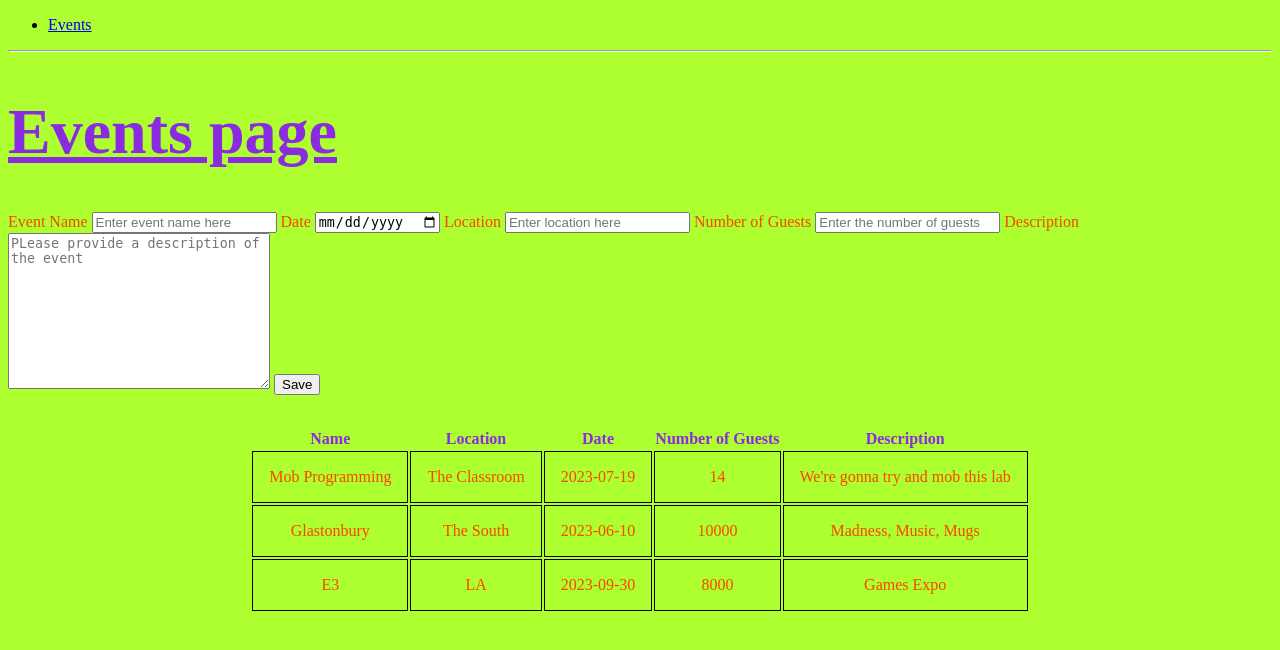
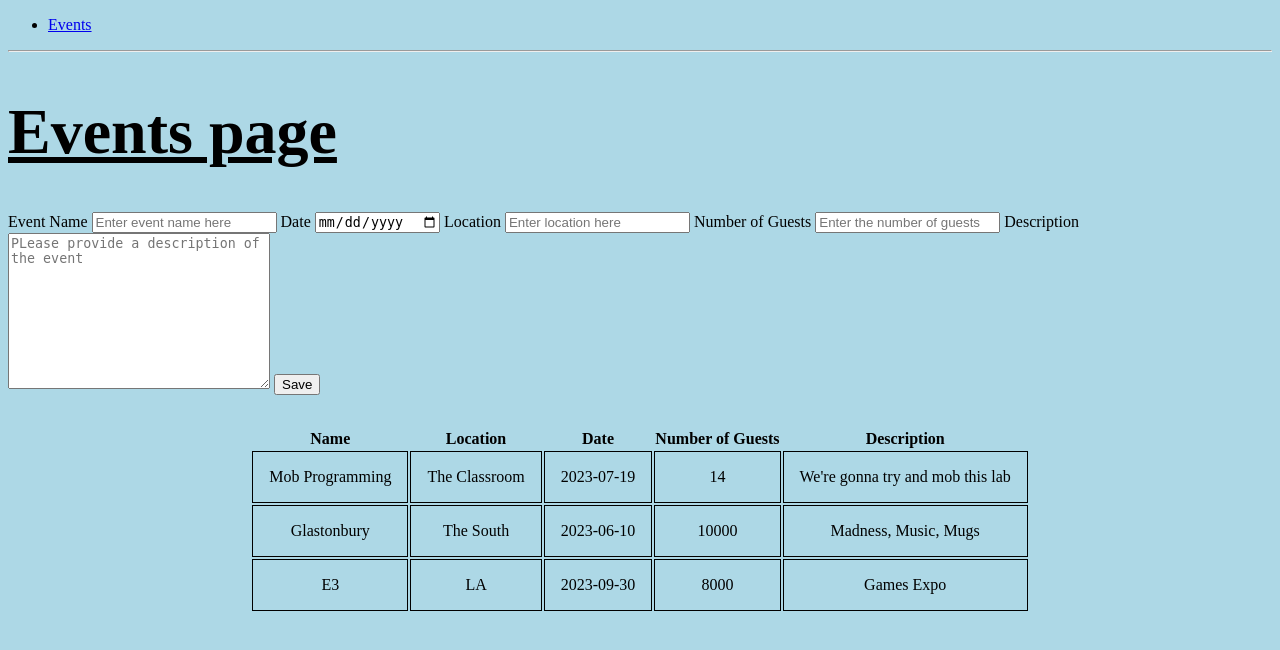
Before and after one commit to PaulJD91/week_03, a Flask app: page /events in a window 1280 px wide. Shown: the top 650 px of the page. Run offline with Flask 3, Linux system fonts and the light colour scheme.

Commit message:
better colouring

```diff
--- a/day_3/events_lab/static/style.css
+++ b/day_3/events_lab/static/style.css
@@ -8,23 +8,23 @@ table {
 .table td {
     border: 1px solid black;
     padding: 16px;
-    color: orangered;
+    color: black;
 }
 
 .table th {
-    color: blueviolet;
+    color: black;
 }
 
 body {
-    background-color: greenyellow;
+    background-color: lightblue;
 }
 
 h1 {
-    color: blueviolet;
+    color: black;
     font-size: 64px;
     text-decoration: underline;
 }
 
 .events_form > label {
-    color: orangered;
+    color: black;
 }
```
